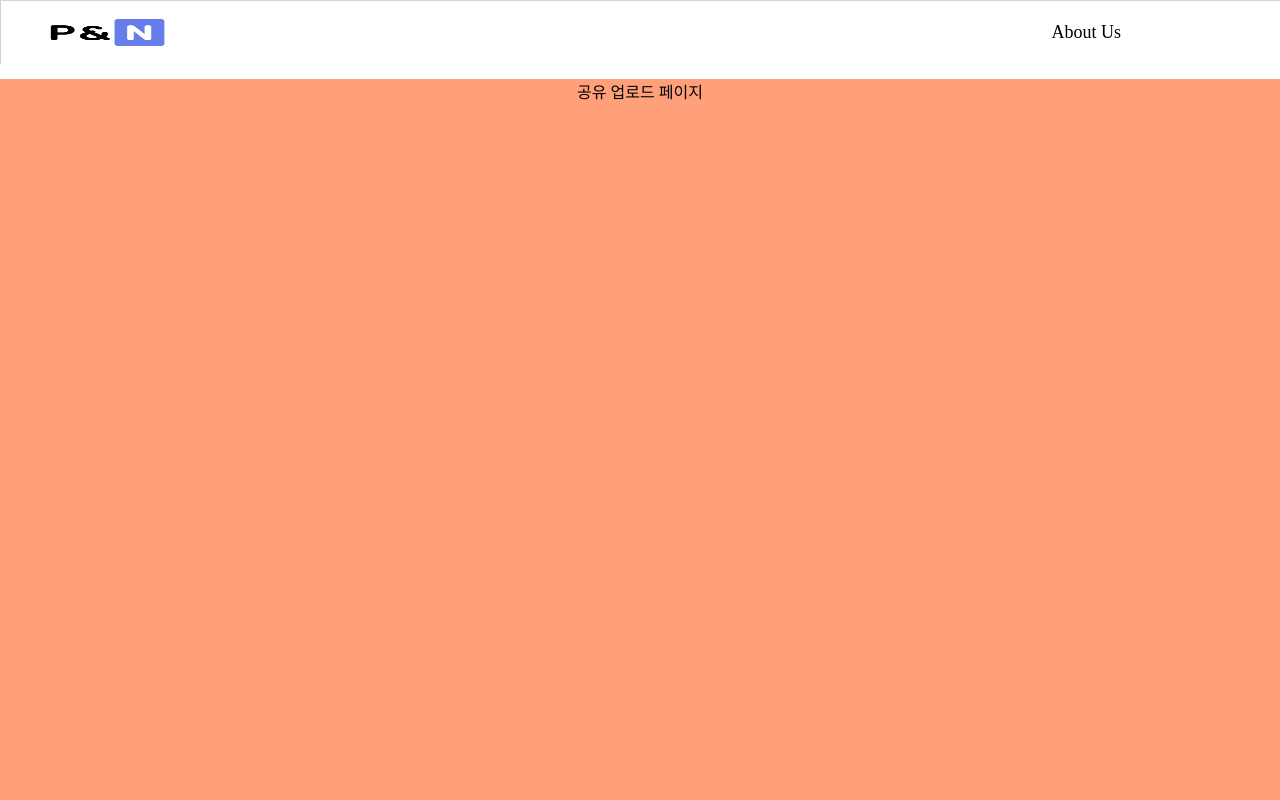
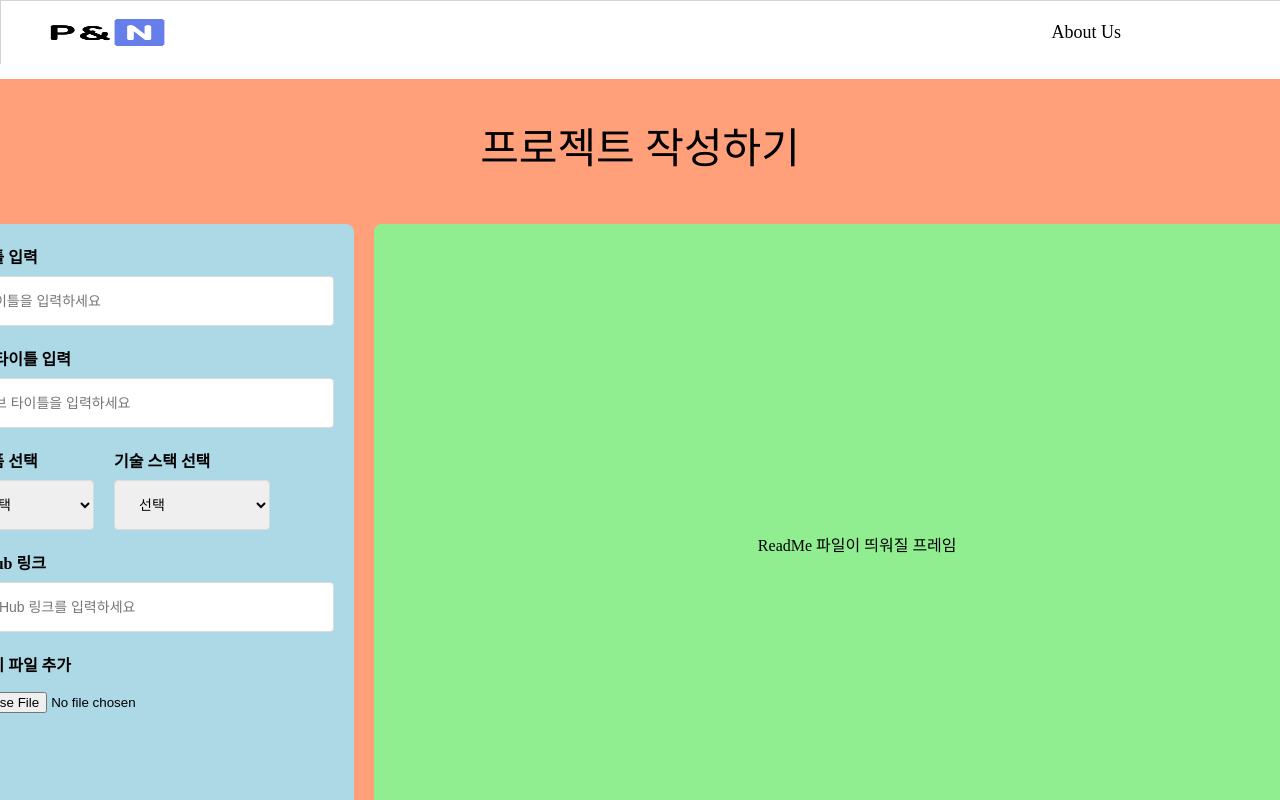
Before and after one commit to inje-pnn/pnn-web, a React (Vite) app in the folder pnn-web-front/: page /share/upload in a window 1280 px wide. Built offline with nearby package versions, Linux system fonts and the light colour scheme; a web font is replaced by a local one.

Commit message:
feat: ShareUpload 페이지 제작

```diff
--- a/pnn-web-front/src/features/filter/Filter.jsx
+++ b/pnn-web-front/src/features/filter/Filter.jsx
@@ -6,6 +6,7 @@ const FilterFrame = styled.div`
   width: 100%;
   height: 60px;
   display: flex;
+  z-index: 10;
 `;
 
 const DropdownButton = styled.button`
@@ -76,6 +77,16 @@ const Filter = ({ setSelectedPlatform }) => {
     setIsOpen(false);
   };
 
+  const selectPlatformGame = () => {
+    setSelectedPlatform("GAME");
+    setIsOpen(false);
+  };
+
+  const selectPlatformAI = () => {
+    setSelectedPlatform("AI");
+    setIsOpen(false);
+  };
+
   return (
     <FilterFrame>
       <DropdownButton onClick={toggleDropdown}>
@@ -86,6 +97,8 @@ const Filter = ({ setSelectedPlatform }) => {
         <MenuItem onClick={selectPlatformAll}>전체</MenuItem>
         <MenuItem onClick={selectPlatformApp}>앱</MenuItem>
         <MenuItem onClick={selectPlatformWeb}>웹</MenuItem>
+        <MenuItem onClick={selectPlatformGame}>게임</MenuItem>
+        <MenuItem onClick={selectPlatformAI}>인공지능</MenuItem>
       </MenuContainer>
     </FilterFrame>
   );
--- a/pnn-web-front/src/pages/project/SharePage.jsx
+++ b/pnn-web-front/src/pages/project/SharePage.jsx
@@ -84,13 +84,13 @@ export const SharePage = () => {
     {
       id: 4,
       title: "Project 4",
-      platform: "WEB",
+      platform: "GAME",
       description: "간단한 프로젝트 설명 4 (서브 타이틀)",
     },
     {
       id: 5,
       title: "Project 5",
-      platform: "APP",
+      platform: "AI",
       description: "간단한 프로젝트 설명 5 (서브 타이틀)",
     },
   ];
--- a/pnn-web-front/src/pages/project/ShareUpload.jsx
+++ b/pnn-web-front/src/pages/project/ShareUpload.jsx
@@ -1,17 +1,193 @@
+import React from "react";
 import styled from "styled-components";
 
 const Container = styled.div`
   display: flex;
+  flex-direction: column;
+  align-items: center;
   justify-content: center;
+  width: 100%;
   height: 100dvh;
   background-color: lightsalmon;
   margin-top: 50px;
-`
+`;
+
+const TitleFrame = styled.div`
+  display: flex;
+  align-items: center;
+  justify-content: center;
+  font-size: 42px;
+  width: 100%;
+  height: 100px;
+`;
+
+const Frame = styled.div`
+  display: flex;
+  flex-direction: row;
+  align-items: center;
+  justify-content: center;
+  width: 1400px;
+  height: 80%;
+  margin-top: 30px;
+  gap: 20px;
+`;
+
+const WriteFrame = styled.div`
+  display: flex;
+  flex-direction: column;
+  gap: 20px;
+  width: 30%;
+  height: 100%;
+  background-color: lightblue;
+  padding: 20px;
+  box-sizing: border-box;
+  border-radius: 8px;
+`;
+
+const InputFrame = styled.div`
+  display: flex;
+  flex-direction: column;
+
+  h4 {
+    font-weight: bold;
+    margin-bottom: 8px;
+  }
+`;
+
+const GlobalInput = styled.input`
+  padding-left: 20px;
+  padding-right: 40px;
+  font-size: 14px;
+  width: 100%;
+  height: 50px;
+  border: solid 1px #dbdbdb;
+  border-radius: 4px;
+
+  &:hover {
+    border: solid 0.5px #dbdbdb;
+  }
+
+  &:focus {
+    border: solid 1.5px #222222;
+    outline: none;
+  }
+`;
+
+const FileInput = styled.input`
+  margin-top: 8px;
+`;
+
+const TagListFrame = styled.div`
+  display: flex;
+  gap: 20px;
+`;
+
+const DropdownContainer = styled.div`
+  display: flex;
+  flex-direction: column;
+
+  h4 {
+    font-weight: bold;
+    margin-bottom: 8px;
+  }
+
+  select {
+    padding-left: 20px;
+    padding-right: 40px;
+    font-size: 14px;
+    width: 100%;
+    height: 50px;
+    border: solid 1px #dbdbdb;
+    border-radius: 4px;
+
+    &:hover {
+      border: solid 0.5px #dbdbdb;
+    }
+
+    &:focus {
+      border: solid 1.5px #222222;
+      outline: none;
+    }
+  }
+`;
+
+const ReadMeFrame = styled.div`
+  display: flex;
+  align-items: center;
+  justify-content: center;
+  width: 70%;
+  height: 100%;
+  background-color: lightgreen;
+  border-radius: 8px;
+`;
 
 export const ShareUpload = () => {
   return (
     <Container>
-      공유 업로드 페이지
+      <TitleFrame>프로젝트 작성하기</TitleFrame>
+      <Frame>
+        <WriteFrame>
+          <InputFrame>
+            <h4>타이틀 입력</h4>
+            <GlobalInput
+              type="text"
+              id="title"
+              placeholder="타이틀을 입력하세요"
+            />
+          </InputFrame>
+
+          <InputFrame>
+            <h4>서브 타이틀 입력</h4>
+            <GlobalInput
+              type="text"
+              id="subtitle"
+              placeholder="서브 타이틀을 입력하세요"
+            />
+          </InputFrame>
+
+          <TagListFrame>
+            <DropdownContainer>
+              <h4>플랫폼 선택</h4>
+              <select defaultValue="">
+                <option value="" disabled>
+                  선택
+                </option>
+                <option value="WEB">Web</option>
+                <option value="APP">Mobile</option>
+                <option value="AI(인공지능)">Desktop</option>
+                <option value="GAME">Desktop</option>
+              </select>
+            </DropdownContainer>
+            <DropdownContainer>
+              <h4>기술 스택 선택</h4>
+              <select defaultValue="">
+                <option value="" disabled>
+                  선택
+                </option>
+                <option value="react">React</option>
+                <option value="node">Fast API</option>
+                <option value="python">Spring Boot</option>
+              </select>
+            </DropdownContainer>
+          </TagListFrame>
+
+          <InputFrame>
+            <h4>GitHub 링크</h4>
+            <GlobalInput
+              type="text"
+              id="github"
+              placeholder="GitHub 링크를 입력하세요"
+            />
+          </InputFrame>
+
+          <InputFrame>
+            <h4>이미지 파일 추가</h4>
+            <FileInput type="file" id="image" />
+          </InputFrame>
+        </WriteFrame>
+
+        <ReadMeFrame>ReadMe 파일이 띄워질 프레임</ReadMeFrame>
+      </Frame>
     </Container>
   );
 };
```
